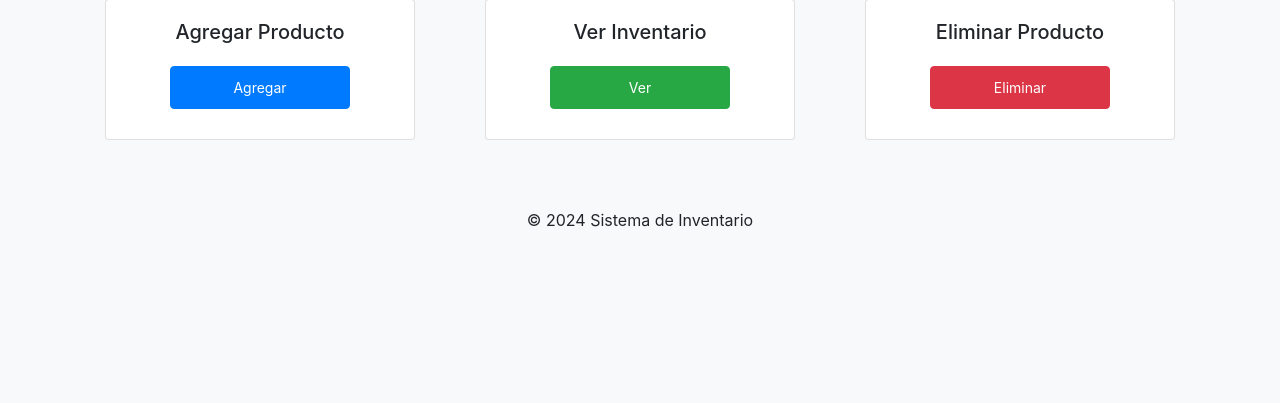
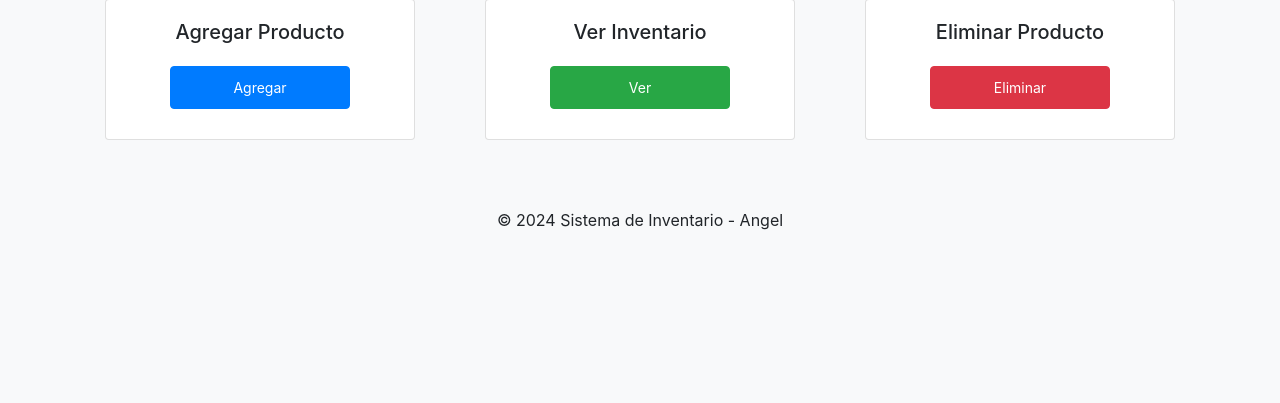
Before and after one commit to bardock695/inventario, a Flask app: page / in a window 1280 px wide. Shown: the part 181-584 px from the top of the page. Run offline with Flask 3, Linux system fonts and the light colour scheme.

Commit message:
Cambios en el index.html, se agrego nombre

```diff
--- a/templates/index.html
+++ b/templates/index.html
@@ -69,7 +69,7 @@
         </div>
 
         <footer class="text-center mt-5">
-            <p>&copy; 2024 Sistema de Inventario</p>
+            <p>&copy; 2024 Sistema de Inventario - Angel</p>
         </footer>
     </div>
 
```
